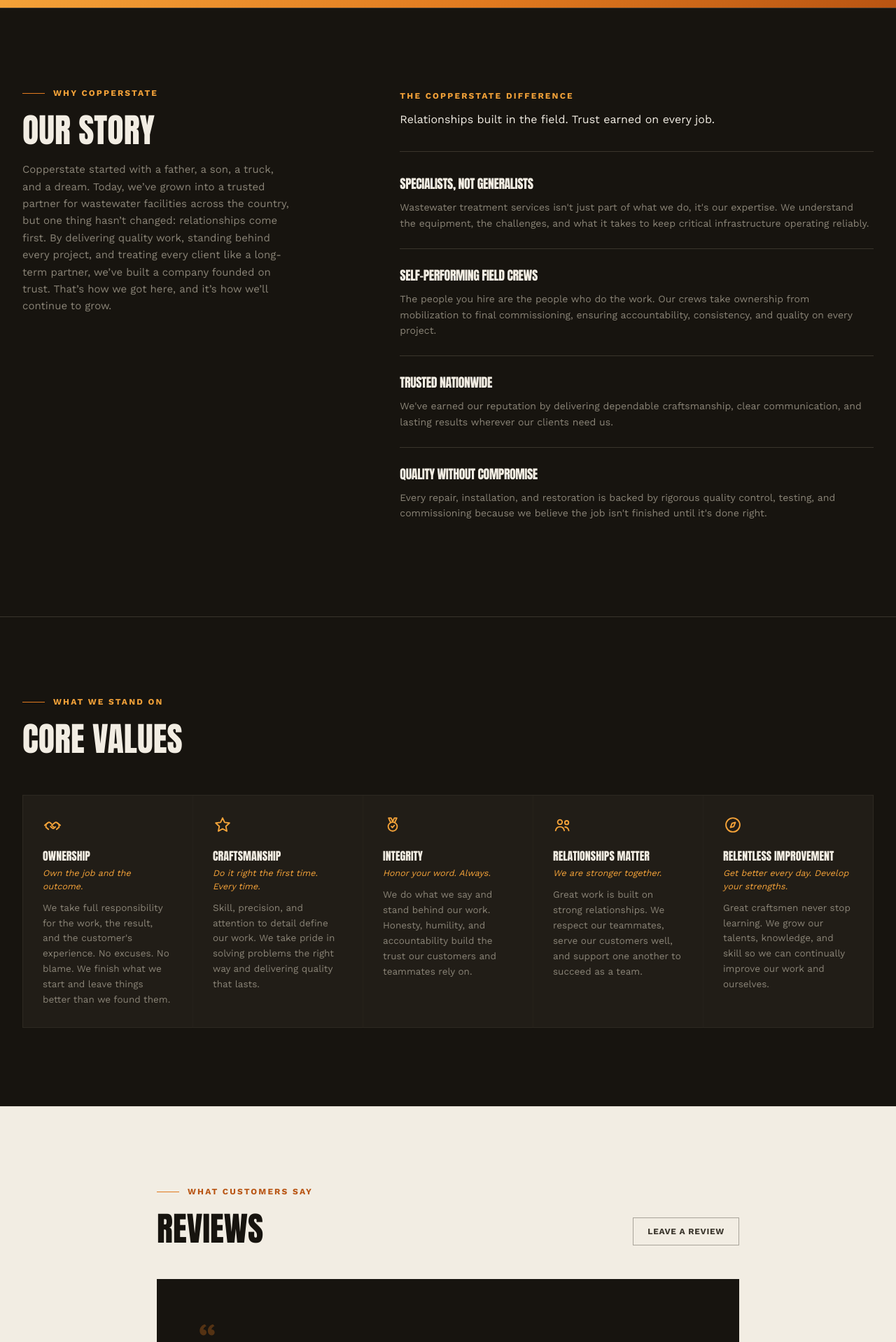
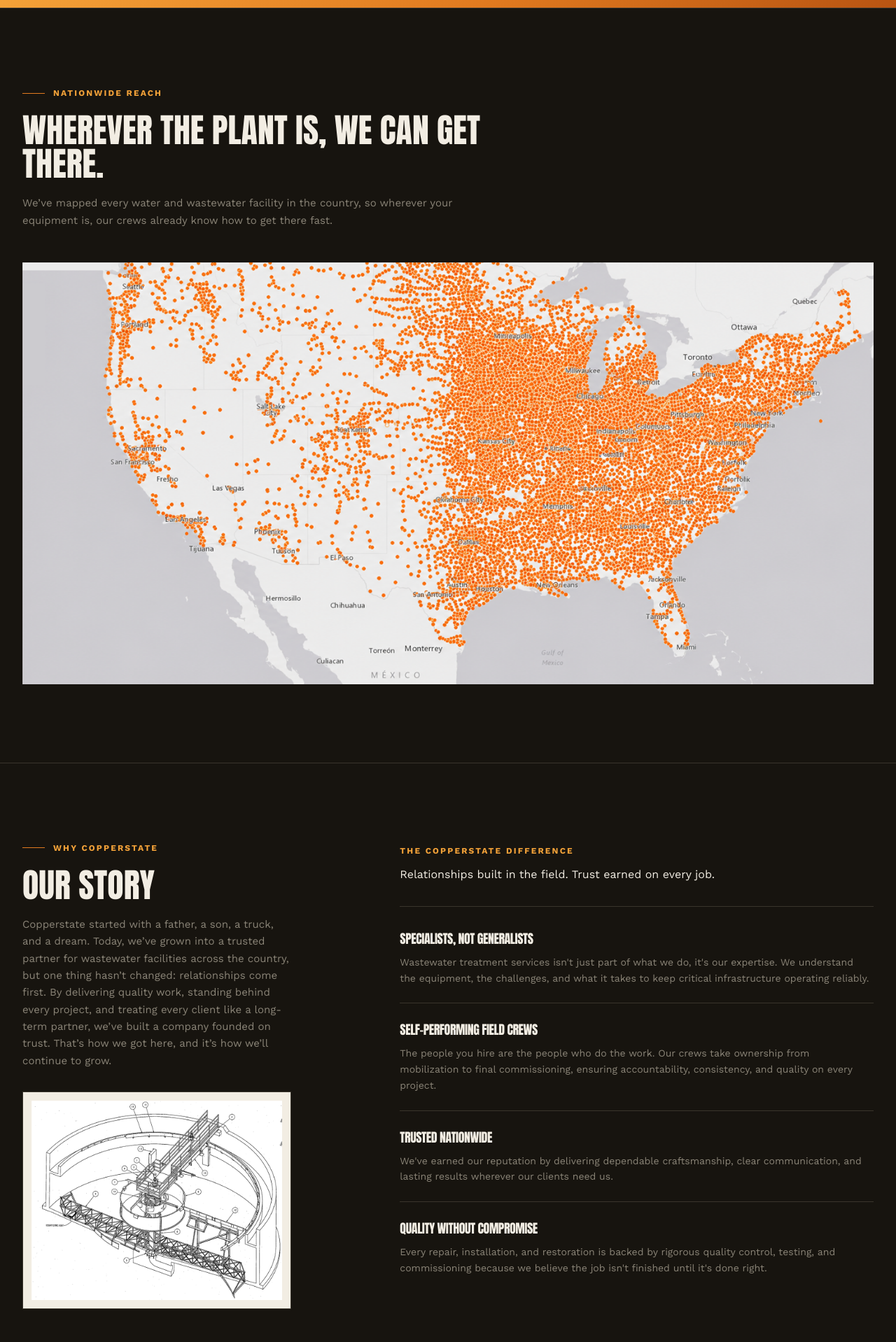
Before and after one commit to AdminCopperstate/copperstate-website-v3, a React (Vite) app: page / in a window 1280 px wide. Shown: the part 922-2840 px from the top of the page at 70% size. Built offline with nearby package versions, Linux system fonts and the light colour scheme.

Commit message:
Add clarifier diagram to Why Us and nationwide service map to homepage

```diff
--- /dev/null
+++ b/src/components/ServiceMap.jsx
@@ -0,0 +1,29 @@
+export default function ServiceMap() {
+  return (
+    <section className="bg-ink py-20 md:py-28 border-t border-ink-line">
+      <div className="max-w-7xl mx-auto px-5 md:px-8">
+        <div className="flex items-center gap-3 mb-5">
+          <span className="w-8 h-px bg-copper" />
+          <span className="text-copper-light text-[12px] font-bold tracking-[0.18em] uppercase">
+            Nationwide Reach
+          </span>
+        </div>
+        <h2 className="text-cream text-4xl md:text-5xl leading-[1.02] max-w-2xl">
+          Wherever The Plant Is, We Can Get There.
+        </h2>
+        <p className="mt-5 text-graphite text-[15px] leading-relaxed normal-case max-w-2xl">
+          We&rsquo;ve mapped every water and wastewater facility in the country, so wherever
+          your equipment is, our crews already know how to get there fast.
+        </p>
+
+        <div className="mt-12">
+          <img
+            src="/service-map.png"
+            alt="Map of water and wastewater treatment plants across the United States"
+            className="w-full h-auto"
+          />
+        </div>
+      </div>
+    </section>
+  );
+}
--- a/src/components/WhyUs.jsx
+++ b/src/components/WhyUs.jsx
@@ -43,6 +43,14 @@
             client like a long-term partner, we&rsquo;ve built a company founded on trust.
             That&rsquo;s how we got here, and it&rsquo;s how we&rsquo;ll continue to grow.
           </p>
+
+          <div className="mt-8 bg-cream border border-ink-line p-3 max-w-sm">
+            <img
+              src="/clarifier-diagram.png"
+              alt="Clarifier center drive mechanism diagram"
+              className="w-full h-auto"
+            />
+          </div>
         </div>
 
         <div>
--- a/src/pages/Home.jsx
+++ b/src/pages/Home.jsx
@@ -1,5 +1,6 @@
 import Hero from '../components/Hero';
 import LocationTicker from '../components/LocationTicker';
+import ServiceMap from '../components/ServiceMap';
 import WhyUs from '../components/WhyUs';
 import CoreValues from '../components/CoreValues';
 import Reviews from '../components/Reviews';
@@ -11,6 +12,7 @@
     <>
       <Hero />
       <LocationTicker />
+      <ServiceMap />
       <WhyUs />
       <CoreValues />
       <Reviews />
```
Also changed, not shown: public/clarifier-diagram.png (added), public/service-map.png (added).
